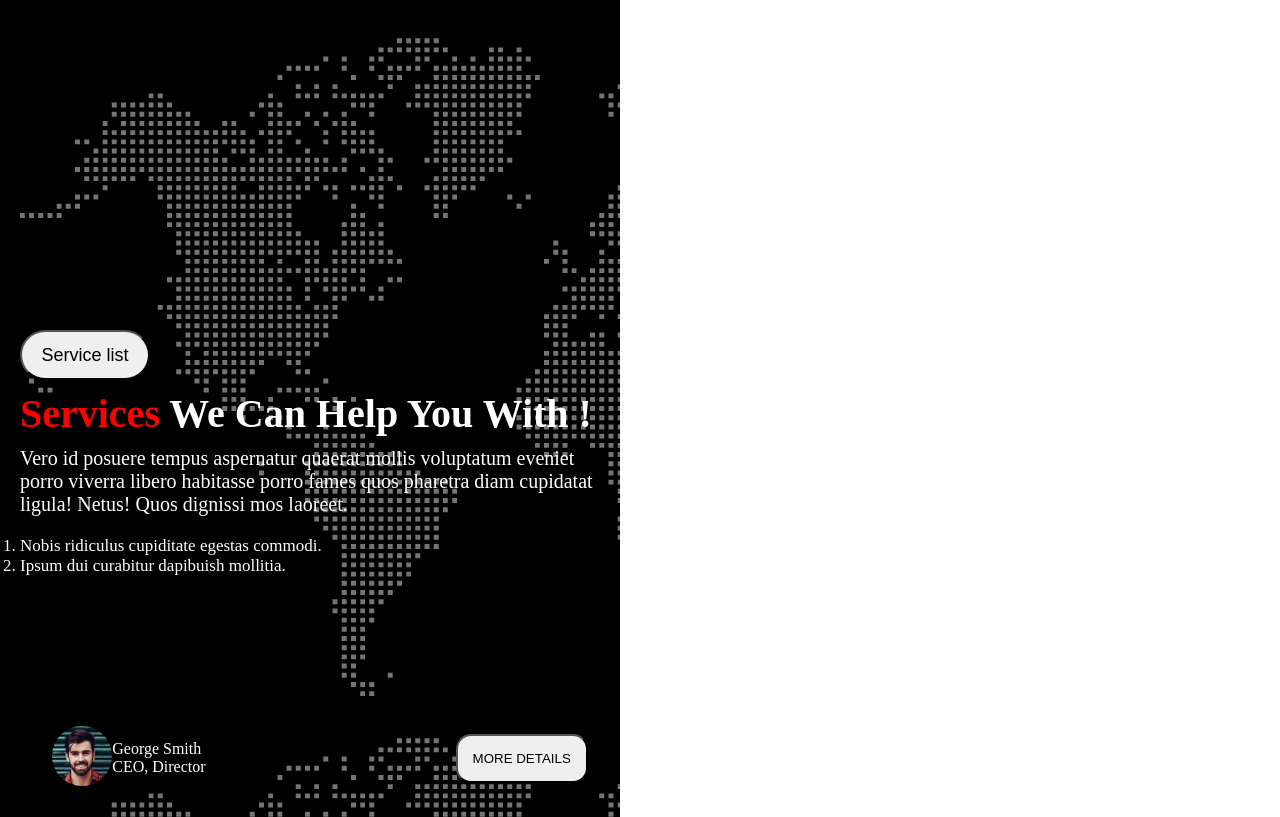
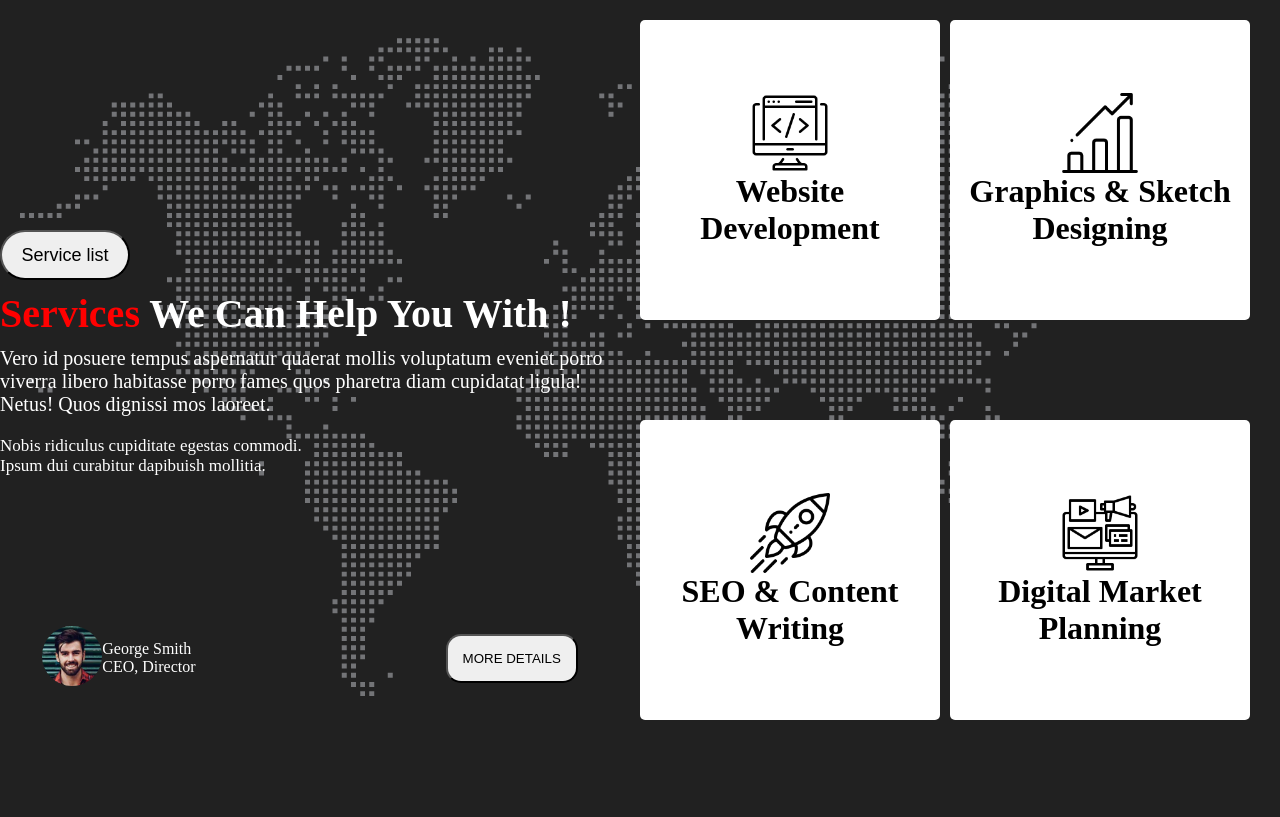
Before and after one commit to cpdminhaz/digital-agency, a plain HTML site: page index.html in a window 1280 px wide. Shown: the part 880-1697 px from the top of the page. Drawn offline with Linux system fonts and the light colour scheme.

Commit message:
skills area completed

```diff
--- a/index.css
+++ b/index.css
@@ -38,12 +38,12 @@ nav {
 
 /* Services section Styles */
 .services {
-    background-image:url('asset/image/footer-bg.png');height: 100vh;background-color: rgb(0, 0, 0);color: white;display: flex;flex-direction: row;
+    height: 100vh;color: white;
 }
 
 
 .services {
-    display: flex;flex-direction: column;justify-content: center;align-items: center;height: 100vh;width:600px;padding-left: 20px;padding-top: 160px;
+    display: flex;flex-direction: column;justify-content: center;align-items: center;padding-top: 60px;width: 50%;
 }
 
 .service-btn {
@@ -71,3 +71,20 @@ nav {
 .btn-more-details {
     padding: 15px;border-radius: 15px;
 }
+
+/* Skills Style */
+
+.skills-x {display: flex;flex-direction: column;height: 100vh;margin: 15px;
+}
+
+.skills-1 {display: flex;justify-content: space-between;height:50vh ;flex-direction: row;margin: 5px;
+}
+.skills-2 {display: flex;justify-content: space-between;height: 50vh;flex-direction: row;margin: 5px;
+}
+
+.web {
+    height: 300px;width: 300px;background-color: white;border-radius:
+    5px;display: flex;flex-direction: column;justify-content: center;align-items: center
+    ;text-align: center; margin-right: 10px;
+
+}
--- a/index.html
+++ b/index.html
@@ -42,13 +42,17 @@
         </div>
 
         <!-- This is services section -->
+        <div
+            style="height: 110vh;width:100%;display: flex;flex-direction: row;background-image:url('asset/image/footer-bg.png');background-color: rgba(0, 0, 0, 0.872);background-repeat: no-repeat">
             <div class="services">
                 <div class="service-info">
                     <button class="service-btn">Service list</button>
                     <h3 class="service-heading"><span style="color: red;">Services</span> We Can Help You With !
                     </h3>
-                <p class="service-info-para">Vero id posuere tempus aspernatur quaerat mollis voluptatum eveniet porro
-                    viverra libero habitasse porro fames quos pharetra diam cupidatat ligula! Netus! Quos dignissi mos
+                    <p class="service-info-para">Vero id posuere tempus aspernatur quaerat mollis voluptatum eveniet
+                        porro
+                        viverra libero habitasse porro fames quos pharetra diam cupidatat ligula! Netus! Quos dignissi
+                        mos
                         laoreet.</p>
                     <ol class="service-list">
                         <li>Nobis ridiculus cupiditate egestas commodi.</li>
@@ -66,10 +70,30 @@
                     <button class="btn-more-details">MORE DETAILS</button>
                 </div>
             </div>
+            <!-- Skills -->
+            <div class="skills-x">
+                <div class="skills-1">
+                    <div class="web">
+                        <img src="asset/icons/coding.png" alt="" style="height: 80px;width: 80px;">
+                        <h1>Website <br> Development</h1>
                     </div>
-
+                    <div class="web">
+                        <img src="asset/icons/bar-chart.png" alt="" style="height: 80px;width: 80px;">
+                        <h1>Graphics & Sketch <br> Designing</h1>
                     </div>
-
+                </div>
+                <div class="skills-2">
+                    <div class="web">
+                        <img src="asset/icons/startup.png" alt="" style="height: 80px;width: 80px;">
+                        <h1>SEO & Content <br> Writing</h1>
+                    </div>
+                    <div class="web">
+                        <img src="asset/icons/digital-marketing.png" alt="" style="height: 80px;width: 80px;">
+                        <h1>Digital Market <br> Planning</h1>
+                    </div>
+                </div>
+            </div>
+        </div>
 
     </main>
 
```
Lines whose indentation alone changed are shown as unchanged.
